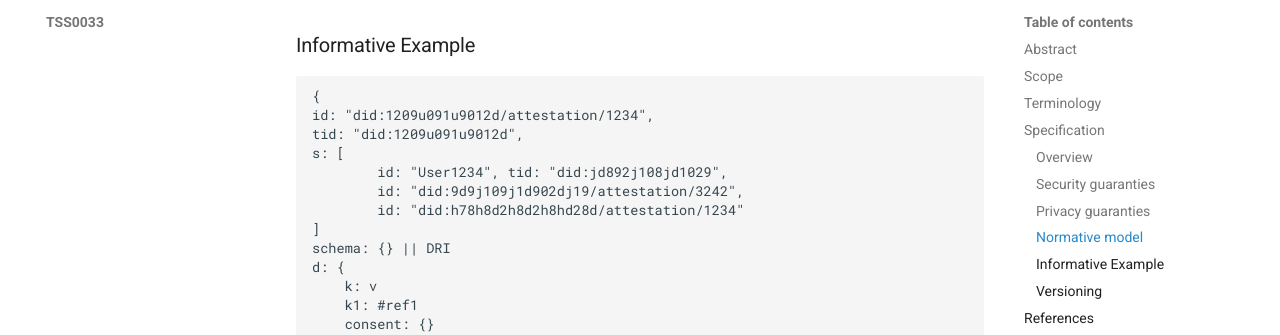
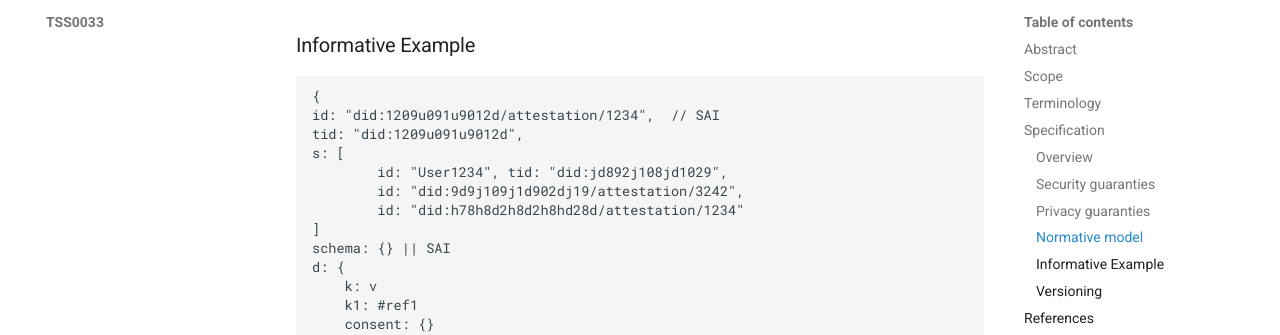
Before and after one commit to trustoverip/TSS0033-technology-stack-acdc, an MkDocs documentation site: the page built from docs/index.md, in a window 1280 px wide and 900 px high, scrolled down 1178 px. Shown: the part 173-508 px from the top of the window. Built offline with MkDocs 1.6.1 and Material for MkDocs 9.7.7, drawn with Linux system fonts in a browser that asks for light colours; comment, search, counter and statistics services are not loaded; some of the changed text lies outside the part shown.

Commit message:
Update index.md

```diff
--- a/docs/index.md
+++ b/docs/index.md
@@ -36,14 +36,14 @@ TODO: mention about informative example used across whole spec
 
 
     {
-    id: "did:1209u091u9012d/attestation/1234",
+    id: "did:1209u091u9012d/attestation/1234",  // SAI
     tid: "did:1209u091u9012d",
     s: [
             id: "User1234", tid: "did:jd892j108jd1029",
             id: "did:9d9j109j1d902dj19/attestation/3242",
             id: "did:h78h8d2h8d2h8hd28d/attestation/1234"
     ]
-    schema: {} || DRI
+    schema: {} || SAI
     d: {
         k: v
         k1: #ref1
```
